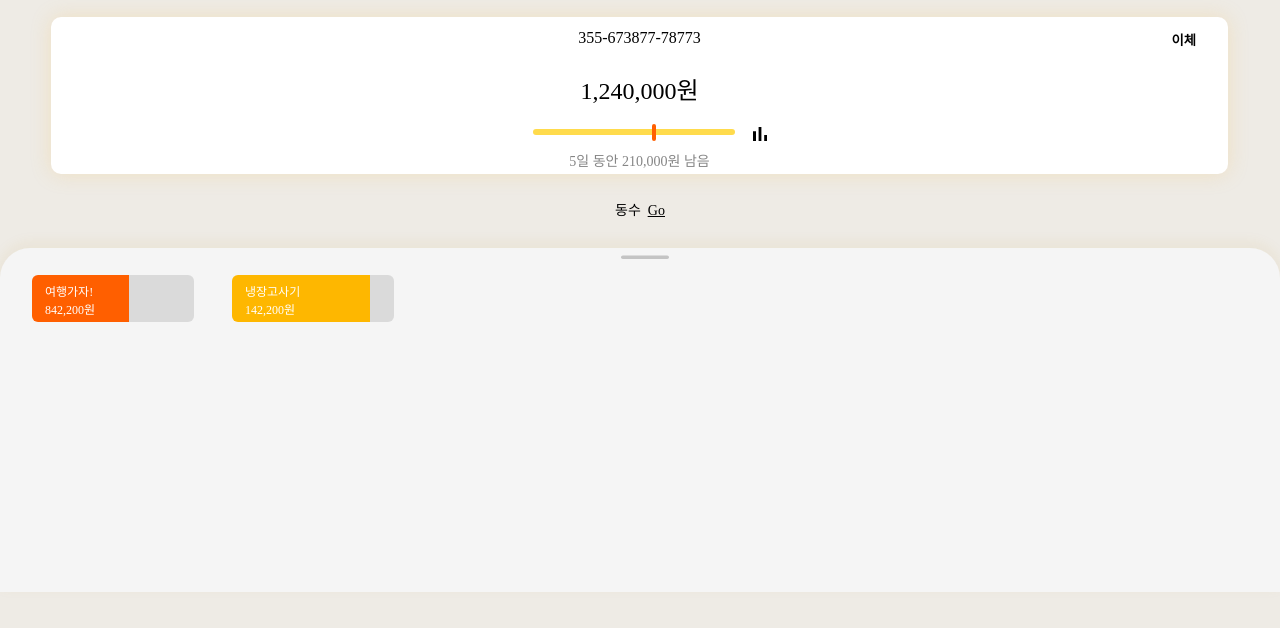
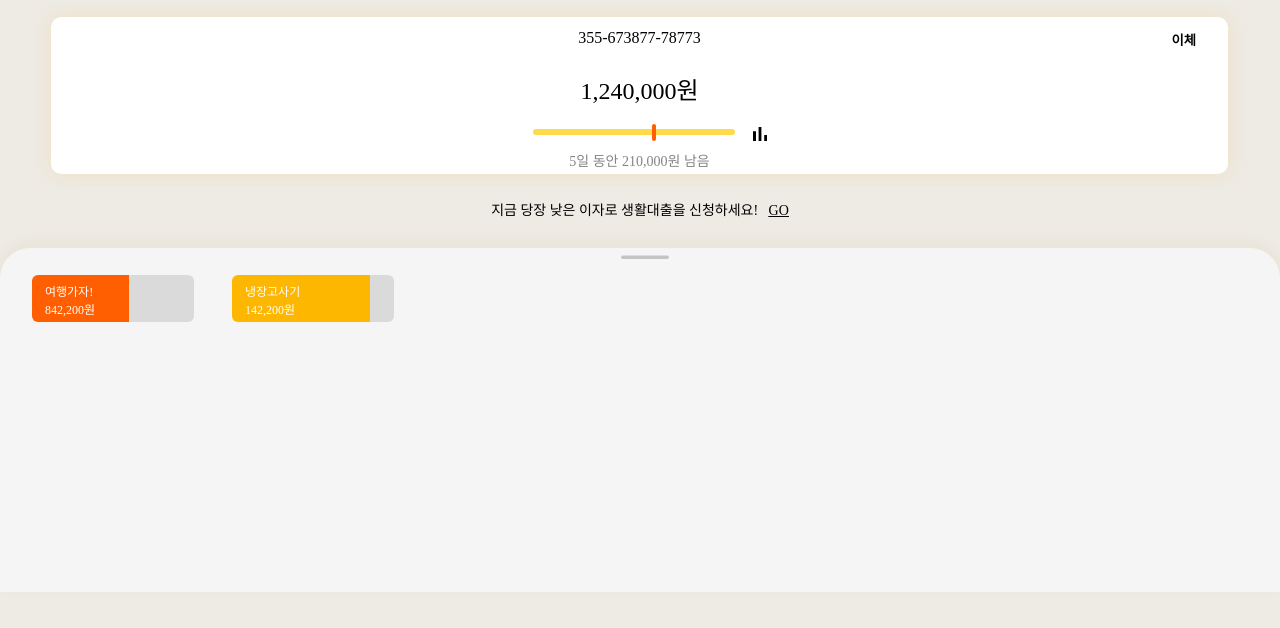
Before and after one commit to sonicce99/sonicce99.github.io-bank-app, a plain HTML site: page index.html in a window 1280 px wide. Shown: the part 104-732 px from the top of the page. Drawn offline with nearby package versions, Linux system fonts and the light colour scheme; no server answers.

Commit message:
배포용

```diff
--- a/index.html
+++ b/index.html
@@ -102,7 +102,8 @@
     </div>
 
     <!-- 대출관련 광고 -->
-    <h1 class="ad">동수&nbsp;&nbsp;<a href="https://www.youtube.com/channel/UCqa4CnlUu--_X0lXWURBNEQ" target="_blank"><u>Go</u></a></h1>
+    <!-- <h1 class="ad">동수&nbsp;&nbsp;<a href="https://www.youtube.com/channel/UCqa4CnlUu--_X0lXWURBNEQ" target="_blank"><u>Go</u></a></h1> -->
+    <h1 class="ad">지금 당장 낮은 이자로 생활대출을 신청하세요! &nbsp <a href="javascript:void(0)"><u>GO</u></a></h1>
 
     <div class="transaction-container">
       <img class="scroll-bar" src="./assets/scroll-bar.svg" alt="scroll_bar" />
```
